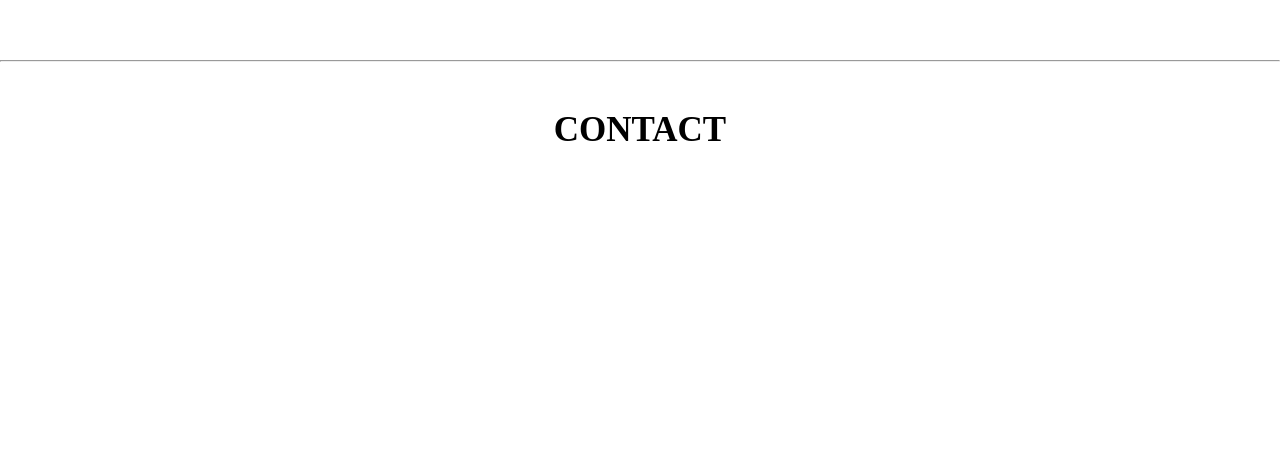
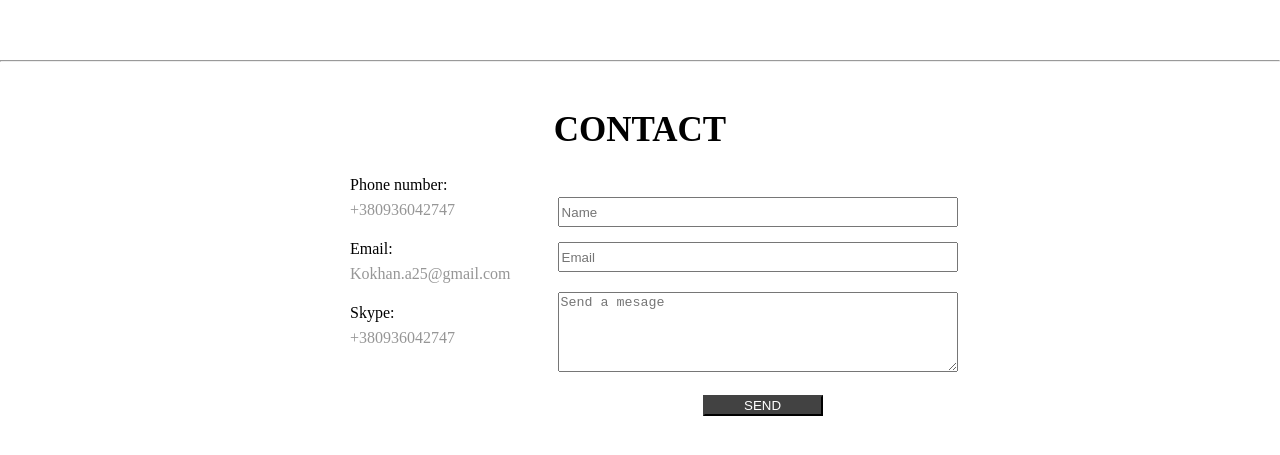
Before and after one commit to AnastasiaKokhan/AnastasiaKokhan.github.io, a React (Create React App) app: page / in a window 1280 px wide. Shown: the part 1593-2048 px from the top of the page. Built offline with nearby package versions, Linux system fonts and the light colour scheme.

Commit message:
added info with Contact.js

```diff
--- a/src/common/base.css
+++ b/src/common/base.css
@@ -24,6 +24,7 @@
 }
 [class*="col-"] {
 	float: left;
+	/* border: 1px solid black; */
 }
 [class*="col-40"] {
 	width: 42%;
@@ -34,6 +35,12 @@
 .col-15 {
 	width: 15%;
 }
+.col-30 {
+	width: 30%;
+}
+.col-60 {
+	width: 58%;
+}
 .block:after {
 	display: block;
 	clear: both;
--- a/src/main/contact/Contact.js
+++ b/src/main/contact/Contact.js
@@ -1,4 +1,6 @@
 import React, { Component } from 'react';
+
+import './contact.css'
 
 class Contact extends Component {
     render () {
@@ -8,6 +10,22 @@ class Contact extends Component {
                     <p className='section-name'>
                         CONTACT
                     </p>
+                    <div className='col-40'>
+                        <p className='contact-headline'>Phone number:</p>
+                        <p className='contact-text'>+380936042747</p>
+                        <p className='contact-headline'>Email:</p>
+                        <p className='contact-text'>Kokhan.a25@gmail.com</p>
+                        <p className='contact-headline'>Skype:</p>
+                        <p className='contact-text'>+380936042747</p>
+                    </div>
+                    <div className='col-60'>
+                        <form>
+                            <input className='in-name' type='text' name='Name' placeholder='Name'></input><br />
+                            <input className='in-email' type='email' name='Email' placeholder='Email'></input><br />
+                            <textarea className='in-text' placeholder='Send a mesage'></textarea><br />
+                            <input className='in-button' type='button' value='SEND'></input>
+                        </form>
+                    </div>
                 </div>
             </div>
         );
--- /dev/null
+++ b/src/main/contact/contact.css
@@ -0,0 +1,35 @@
+.contact-headline {
+    padding-left: 350px;
+    padding-bottom: 9px;
+}
+.contact-text {
+    padding-left: 350px;
+    color: rgb(150, 150, 150);
+    padding-bottom: 23px;
+}
+.in-name {
+    width: 400px;
+    margin-left: 20px;
+    margin-top: 20px;
+    height: 30px;
+}
+.in-email {
+    width: 400px;
+    margin-left: 20px;
+    margin-top: 15px;
+    height: 30px;
+}
+.in-text {
+    width: 400px;
+    margin-left: 20px;
+    margin-top: 20px;
+    height: 80px;
+}
+.in-button {
+    width: 120px;
+    color: white;
+    background-color: rgb(66, 66, 66);
+    border-color: rgb(66, 66, 66);
+    margin-top: 20px;
+    margin-left: 165px;
+}
```
